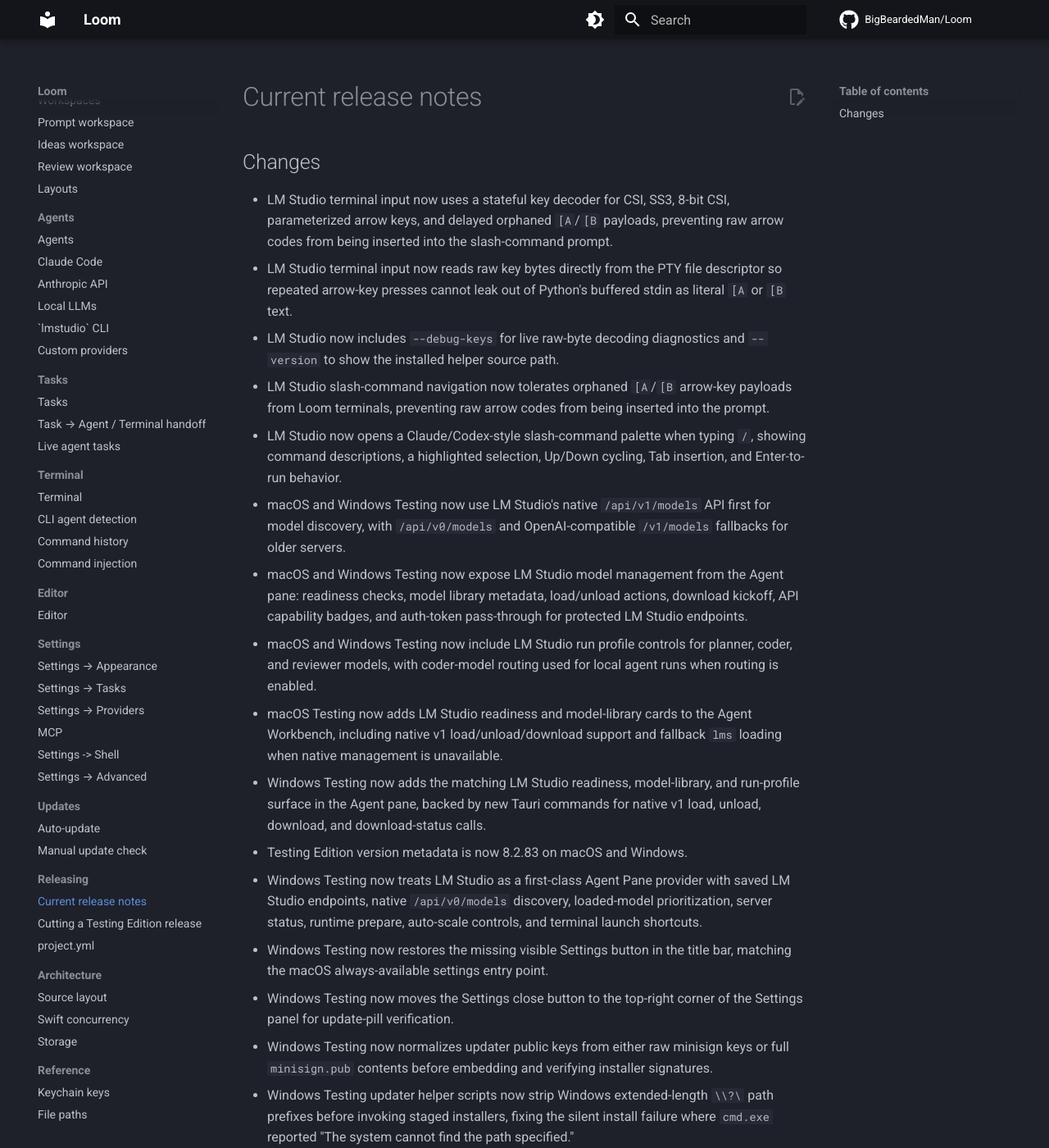
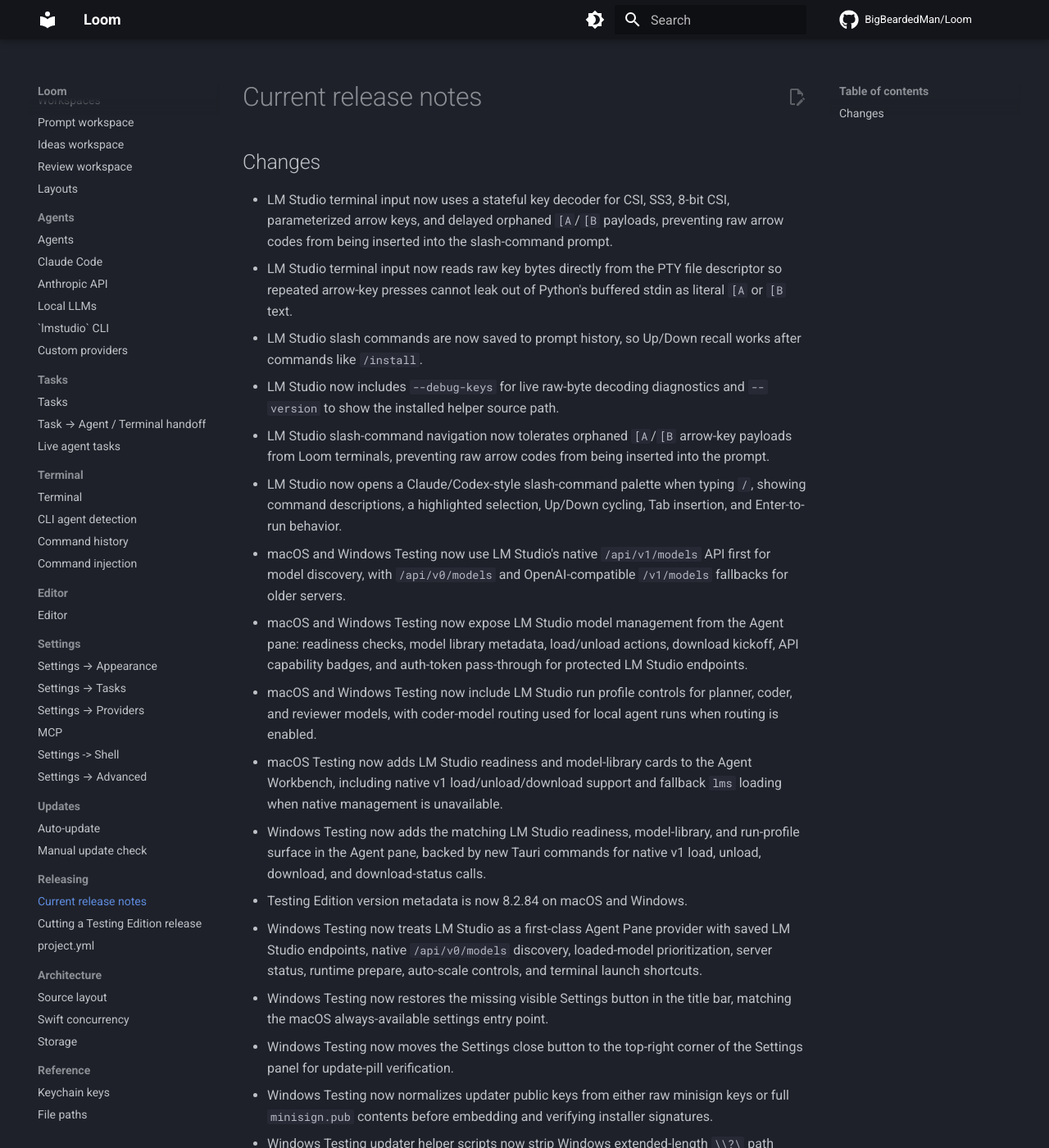
Before and after one commit to BigBeardedMan/Loom, an MkDocs documentation site: the page built from docs/releasing/current-release-notes.md, in a window 1280 px wide and 1400 px high. Shown: the whole window at 82% size. Built offline with MkDocs 1.6.1 and Material for MkDocs 9.7.7, drawn with Linux system fonts in a browser that asks for light colours; comment, search, counter and statistics services are not loaded.

Commit message:
Save LM Studio slash commands to prompt history

```diff
--- a/docs/releasing/current-release-notes.md
+++ b/docs/releasing/current-release-notes.md
@@ -2,6 +2,7 @@
 
 - LM Studio terminal input now uses a stateful key decoder for CSI, SS3, 8-bit CSI, parameterized arrow keys, and delayed orphaned `[A`/`[B` payloads, preventing raw arrow codes from being inserted into the slash-command prompt.
 - LM Studio terminal input now reads raw key bytes directly from the PTY file descriptor so repeated arrow-key presses cannot leak out of Python's buffered stdin as literal `[A` or `[B` text.
+- LM Studio slash commands are now saved to prompt history, so Up/Down recall works after commands like `/install`.
 - LM Studio now includes `--debug-keys` for live raw-byte decoding diagnostics and `--version` to show the installed helper source path.
 - LM Studio slash-command navigation now tolerates orphaned `[A`/`[B` arrow-key payloads from Loom terminals, preventing raw arrow codes from being inserted into the prompt.
 - LM Studio now opens a Claude/Codex-style slash-command palette when typing `/`, showing command descriptions, a highlighted selection, Up/Down cycling, Tab insertion, and Enter-to-run behavior.
@@ -10,7 +11,7 @@
 - macOS and Windows Testing now include LM Studio run profile controls for planner, coder, and reviewer models, with coder-model routing used for local agent runs when routing is enabled.
 - macOS Testing now adds LM Studio readiness and model-library cards to the Agent Workbench, including native v1 load/unload/download support and fallback `lms` loading when native management is unavailable.
 - Windows Testing now adds the matching LM Studio readiness, model-library, and run-profile surface in the Agent pane, backed by new Tauri commands for native v1 load, unload, download, and download-status calls.
-- Testing Edition version metadata is now 8.2.83 on macOS and Windows.
+- Testing Edition version metadata is now 8.2.84 on macOS and Windows.
 - Windows Testing now treats LM Studio as a first-class Agent Pane provider with saved LM Studio endpoints, native `/api/v0/models` discovery, loaded-model prioritization, server status, runtime prepare, auto-scale controls, and terminal launch shortcuts.
 - Windows Testing now restores the missing visible Settings button in the title bar, matching the macOS always-available settings entry point.
 - Windows Testing now moves the Settings close button to the top-right corner of the Settings panel for update-pill verification.
--- a/project.yml
+++ b/project.yml
@@ -15,8 +15,8 @@
     # release, so the pill never shows a code lower than what's on main.
     # Bump this manually before each testing release; release-testing.sh
     # reads it back out and tags the GitHub pre-release `testing-<version>`.
-    MARKETING_VERSION: "8.2.83"
-    CURRENT_PROJECT_VERSION: "83"
+    MARKETING_VERSION: "8.2.84"
+    CURRENT_PROJECT_VERSION: "84"
     CODE_SIGN_STYLE: Manual
     CODE_SIGN_IDENTITY: "Loom Local Codesign"
     DEVELOPMENT_TEAM: ""
```
Also changed, not shown: 5 other files.
